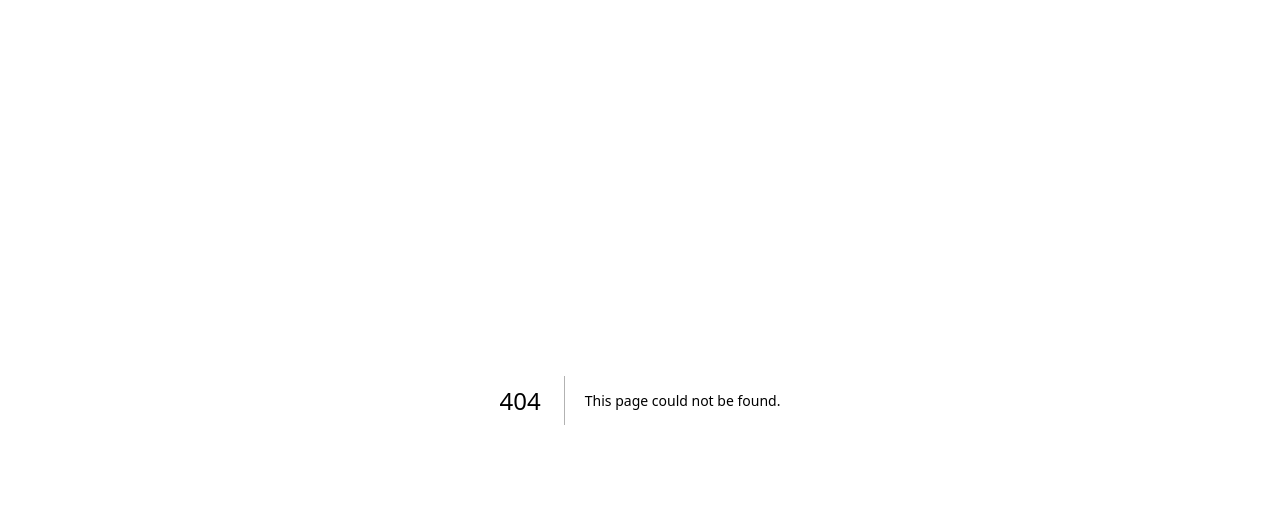
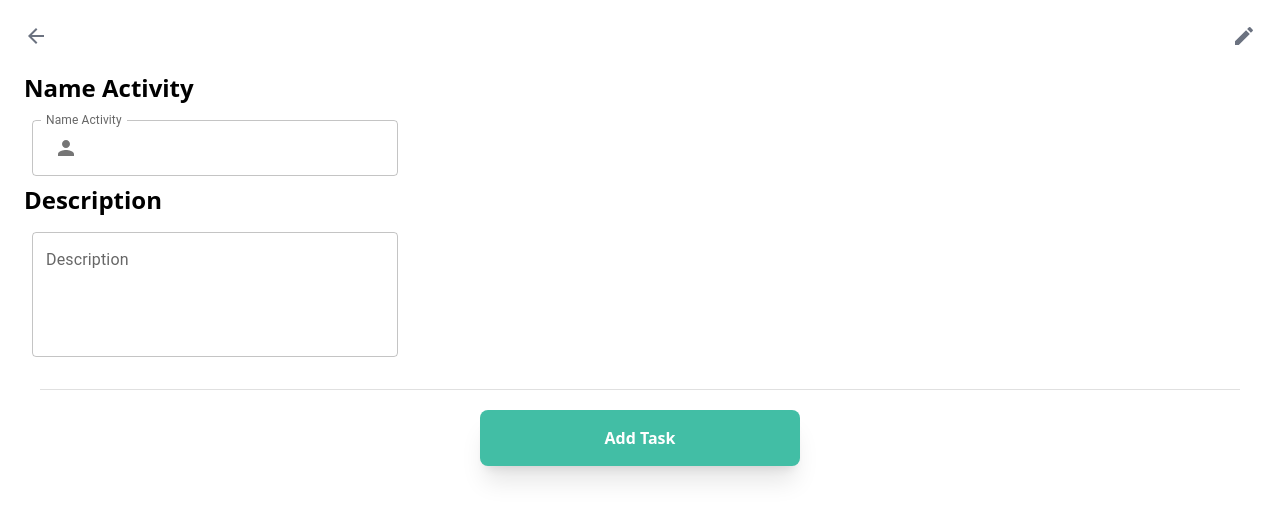
Before and after one commit to MrMannye/Hackaton_2.0, a Next.js app: page /addTask in a window 1280 px wide. Before the commit this address had no page. Shown: the top 520 px of the page. Built offline with nearby package versions, Linux system fonts and the light colour scheme.

Commit message:
Mark Completed Tasks

```diff
--- a/components/NavBar.tsx
+++ b/components/NavBar.tsx
@@ -10,7 +10,7 @@ import Link from 'next/link';
 function NavBar() {
 
     const router = useRouter().pathname;
-    console.log(router === '/mytasks' ? "hola" : "text-white")
+
     return (
     <div className='h-[80px] w-[412px] absolute bottom-0 flex items-center justify-around bg-black'>
         <Link href={"/mytasks"}>
--- a/package.json
+++ b/package.json
@@ -18,6 +18,7 @@
     "@types/node": "18.11.9",
     "@types/react": "18.0.25",
     "@types/react-dom": "18.0.9",
+    "axios": "^1.3.4",
     "eslint": "8.27.0",
     "eslint-config-next": "13.0.3",
     "next": "13.0.3",
--- /dev/null
+++ b/pages/addTask.tsx
@@ -0,0 +1,87 @@
+import { Divider, FormControl, IconButton, InputAdornment, InputLabel, OutlinedInput, TextField } from '@mui/material';
+import { useRouter } from 'next/router';
+import React, {useState} from 'react'
+import axios from 'axios'
+
+import ArrowBackIcon from '@mui/icons-material/ArrowBack';
+import EditIcon from '@mui/icons-material/Edit';
+import PersonIcon from '@mui/icons-material/Person';
+import { useSelector } from 'react-redux';
+import { RootState } from '@/store/store';
+
+function addTask() {
+    const router = useRouter();
+    const user_publickey = useSelector((state: RootState)  => state?.user.wallet?.sol_address);
+
+    const [nameActivity, setNameActivity] = useState("");
+    const [description, setDescription] = useState("");
+
+    const addTask = () => {
+        axios.post("http://localhost:8080/addTask", {
+            user_publickey: user_publickey,
+            task_name: nameActivity,
+            task_desc: description,
+            task_state: 0,
+        }).then(response => {
+            console.log(response.data);
+            router.push("/mytasks");
+        })
+    }
+
+    const handleChangeName = (e: { target: { value: React.SetStateAction<string>; }; }) => {
+        setNameActivity(e.target.value);
+    }
+    const handleChangeDescription = (e: { target: { value: React.SetStateAction<string>; }; }) => {
+        setDescription(e.target.value);
+    }
+
+    return (
+        <div className='p-6'>
+            <div className='flex justify-between'>
+                <ArrowBackIcon className='text-gray-500' onClick={() => router.back()} />
+                <EditIcon className='text-gray-500' />
+            </div>
+            <div className='my-6'>
+                <h1 className='text-2xl mb-2 font-bold'>Name Activity</h1>
+                <FormControl sx={{ m: 1, width: '40ch' }} variant="outlined">
+                    <InputLabel htmlFor="outlined-adornment-activity">Name Activity</InputLabel>
+                    <OutlinedInput
+                        id="outlined-adornment-activity"
+                        className='text-black'
+                        type="text"
+                        onChange={handleChangeName}
+                        value={nameActivity}
+                        startAdornment={
+                            <InputAdornment position="start">
+                                <IconButton
+                                    aria-label="toggle password visibility"
+                                    edge="end"
+                                >
+                                    <PersonIcon />
+                                </IconButton>
+                            </InputAdornment>
+                        }
+                        label="Name Activity"
+                    />
+                </FormControl>
+                <h1 className='text-2xl mb-2 font-bold'>Description</h1>
+                <FormControl sx={{ m: 1, width: '40ch' }} variant="outlined">
+                    <TextField
+                        id="z"
+                        label="Description"
+                        multiline
+                        onChange={handleChangeDescription}
+                        value={description}
+                        rows={4}
+                    />
+                </FormControl>
+            </div>
+            <Divider variant="middle" />
+            <div className='flex flex-col'>
+                <button onClick={() => addTask()} className='py-4 w-80 shadow-xl self-center bg-[#42BEA5] rounded-lg text-white font-semibold mt-5'>Add Task</button>
+            </div>
+        </div>
+    )
+}
+
+export default addTask
--- a/pages/completed.tsx
+++ b/pages/completed.tsx
@@ -1,23 +1,44 @@
 import NavBar from '@/components/NavBar'
-import React from 'react'
+import React, { useEffect, useState } from 'react'
 import { Fab } from '@mui/material'
 import Link from 'next/link';
 
 import AddIcon from '@mui/icons-material/Add';
+import { useSelector } from 'react-redux';
+import { RootState } from '@/store/store';
+
+interface Tasks {
+  friend_publickey: string,
+  task_date: Date,
+  task_desc: string,
+  task_name: string,
+  task_state: number,
+  user_publickey: string,
+}
+
 
 function completed() {
+
+  const [tasks, setTasks] = useState<Tasks[]>([])
+  const user_publickey = useSelector((state: RootState) => state.user?.wallet?.sol_address);
+  useEffect(() => {
+    fetch("http://localhost:8080/completedTasks/"+user_publickey)
+      .then(response => response.json())
+      .then(data => setTasks(data));
+  },[])
+
   return (
     <div className='h-screen relative w-screen'>
       <h1 className=' text-4xl p-4 py-5 text-white font-bold bg-[#42BEA5]'>Completed Tasks</h1>
       <div className='p-3'>
         <h2>Completed Tasks</h2>
-        {[1, 2, 3, 4, 5].map(task => {
+        {tasks.map((task,index) => {
           return (
-            <Link key={task} href={`/task/${task}`}>
+            <Link key={index} href={`/task/${task}`}>
               <div className="flex items-center justify-between p-4 border mb-3 shadow-xl">
                 <div className='flex flex-col items-start'>
-                  <span className='text-2xl font-bold'>[toDoName]</span>
-                  <span>[blabla bla]</span>
+                  <span className='text-2xl font-bold'>{task.task_name}</span>
+                  <span>{task.task_desc}</span>
                 </div>
                 <div>
                   <input type="checkbox" className='custom-checkbox custom-control-label' />
--- a/pages/mytasks.tsx
+++ b/pages/mytasks.tsx
@@ -4,6 +4,8 @@ import { Fab } from '@mui/material'
 import Link from 'next/link';
 
 import AddIcon from '@mui/icons-material/Add';
+import { useSelector } from 'react-redux';
+import { RootState } from '@/store/store';
 
 interface Tasks {
   friend_publickey: string,
@@ -16,11 +18,11 @@ interface Tasks {
 
 function Mytaks() {
   const [tasks, setTasks] = useState<Tasks[]>([])
+  const user_publickey = useSelector((state: RootState) => state.user?.wallet?.sol_address);
   useEffect(() => {
-    fetch("http://localhost:8080/tasks/DULTXjP6emJocoEvoM2iZoE2nS6t75F95db6NBo52Sy")
+    fetch("http://localhost:8080/tasks/"+user_publickey)
       .then(response => response.json())
       .then(data => setTasks(data));
-
   },[])
   return (
     <div className='h-screen relative w-screen'>
@@ -29,7 +31,7 @@ function Mytaks() {
         <h2>Schedule tasks</h2>
         {tasks.map((task, index) => {
           return (
-            <Link key={index} href={`/task/${task}`}>
+            <Link key={index} href={`/task/${task.task_name}`}>
               <div className="flex items-center justify-between p-4 border mb-3 shadow-xl">
                 <div className='flex flex-col items-start'>
                   <span className='text-2xl font-bold'>{task?.task_name}</span>
@@ -43,11 +45,11 @@ function Mytaks() {
           )
         })}
       </div>
-      <div className='absolute right-6 bottom-28'>
+      <Link href={"/addTask"} className='absolute right-6 bottom-28'>
         <Fab className='bg-[#42BEA5]' size='large'>
           <AddIcon className='text-white' />
         </Fab>
-      </div>
+      </Link>
       <NavBar />
     </div>
   )
--- a/pages/task/[id].tsx
+++ b/pages/task/[id].tsx
@@ -1,15 +1,35 @@
-import React from 'react'
+import React, { useEffect, useState } from 'react'
 
 import ArrowBackIcon from '@mui/icons-material/ArrowBack';
 import EditIcon from '@mui/icons-material/Edit';
 import { useRouter } from 'next/router';
 import { Divider } from '@mui/material';
+import { useSelector } from 'react-redux';
+import { RootState } from '@/store/store';
+
+interface Tasks {
+    friend_publickey: string,
+    task_date: Date,
+    task_desc: string,
+    task_name: string,
+    task_state: number,
+    user_publickey: string,
+  }
 
 export default function Task() {
 
     const router = useRouter();
-    const idTask = router.query.id;
+    const task_name = router.query.id;
+    const [task, setTask] = useState<Tasks>()
 
+    const user_publickey = useSelector((state: RootState) => state?.user.wallet?.sol_address)
+
+    useEffect(() => {
+        fetch("http://localhost:8080/tasks/"+user_publickey+"/"+task_name)
+          .then(response => response.json())
+          .then(data => setTask(data[0]));
+      },[])
+    console.log(task);
     return (
     <div className='p-6'>
         <div className='flex justify-between'>
@@ -17,13 +37,13 @@ export default function Task() {
             <EditIcon className='text-gray-500'/>
         </div>
         <div className='my-6'>
-            <h1 className='text-4xl mb-2 font-bold'>[toDoName]</h1>
-            <span>[toDoDetails]</span>
+            <h1 className='text-4xl mb-2 font-bold'>{task_name}</h1>
+            <span>{task?.task_desc}</span>
         </div>
         <Divider variant="middle" />
         <div className='flex flex-col'>
-            <h2>Due</h2>
-            <span className='text-2xl mb-2 font-bold'>[toDoName] <span className='text-[#42BEA5]'>{[idTask]}</span></span>
+            <h2>{task?.task_date.toString()}</h2>
+            <span className='text-2xl mb-2 font-bold'>{task?.user_publickey?.slice(0,10)}... <span className='text-[#42BEA5]'>{[task_name]}</span></span>
             <button className='py-4 w-80 shadow-xl self-center bg-[#42BEA5] rounded-lg text-white font-semibold mt-5'>Mark As Complete</button>
         </div>
     </div>
```
Also changed, not shown: 1 other file (tests, documents, lock files or other folders).
